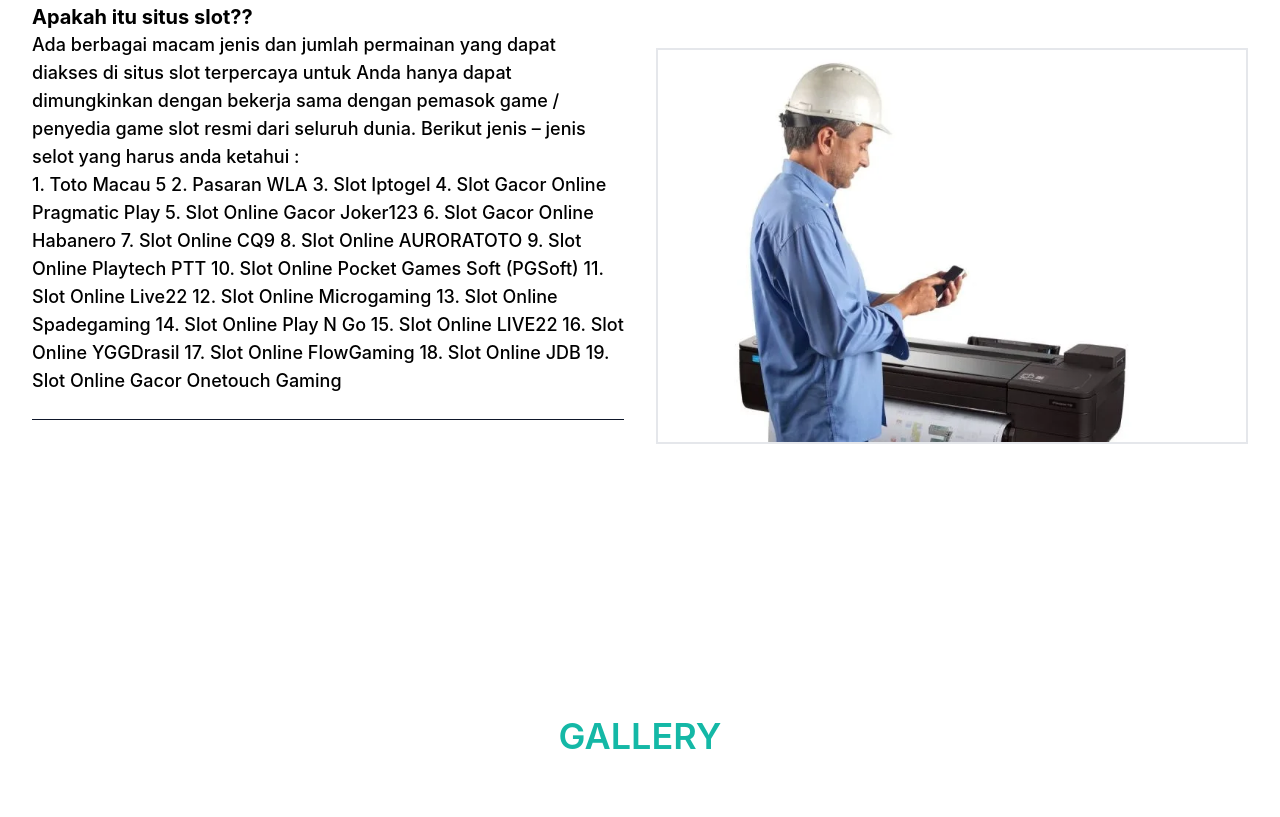
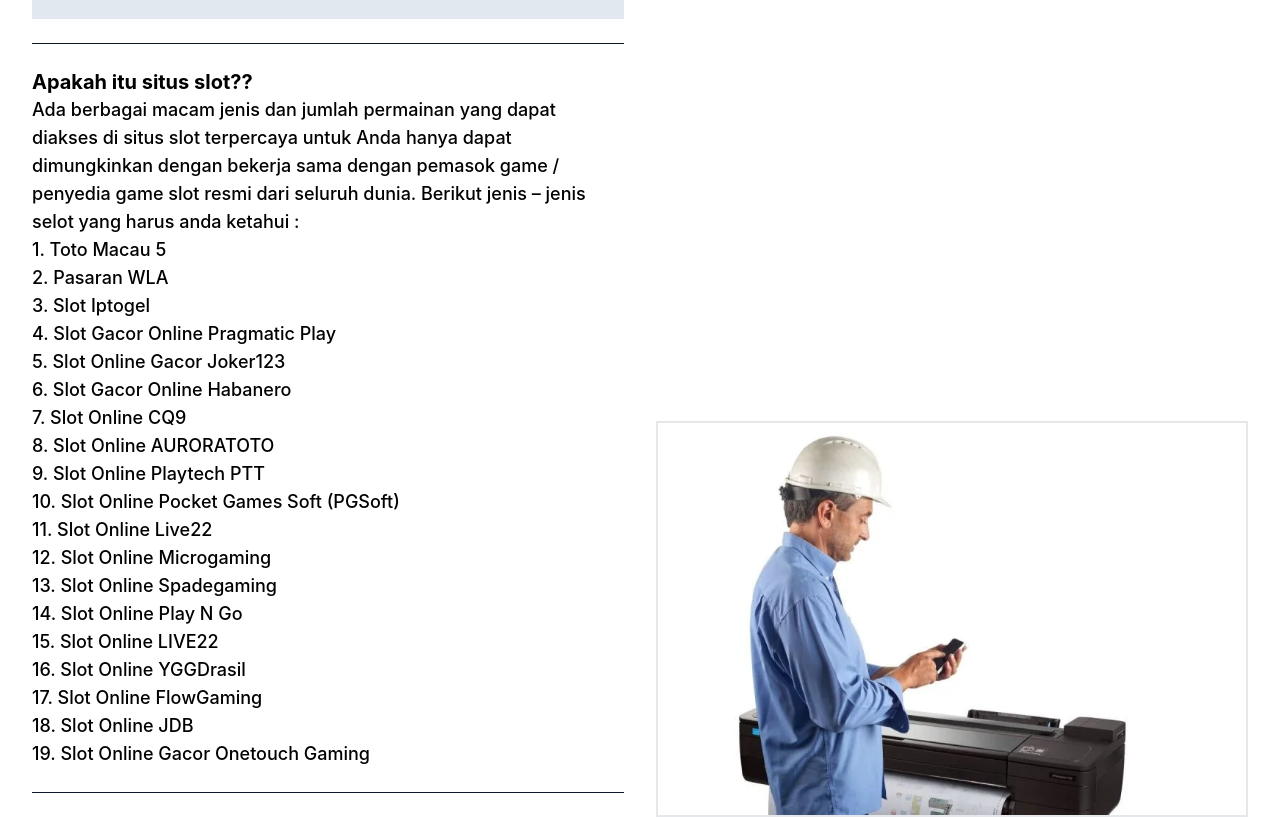
Before and after one commit to babelTechScript/project-satu, a website: page index.html in a window 1280 px wide. Shown: the part 979-1796 px from the top of the page. Drawn offline with Linux system fonts and the light colour scheme.

Commit message:
Update index.html

```diff
--- a/index.html
+++ b/index.html
@@ -112,7 +112,7 @@
 
         <div class="w-full self-end px-4 lg:w-1/2">
           <div class="relative mt-10 lg:mt-0 lg:right-0">
-            <img src="dist/img/1.webp" alt="gambar" class="max-w-full mx-auto" />
+            <img src="dist/img/logoip.jpg" alt="gambar" class="max-w-full mx-auto" />
           </div>
         </div>
       </div>
@@ -125,7 +125,7 @@
     <div class="container">
       <div class="w-full px-4">
         <div class="mx-auto mb-16 max-w-xl text-center">
-          <h4 class="mb-2 text-lg font-semibold text-primary md:text-2xl lg:text-4xl">Bahaya Slot Online dan Slot Offline</h4>
+          <h4 class="mb-2 text-lg font-semibold text-primary md:text-2xl lg:text-4xl">Coba IPTOGEL slot</h4>
         </div>
       </div>
 
@@ -138,26 +138,25 @@
           <div>
             <h2 class="text-lg font-bold lg:text-xl dark:text-white">Apakah itu situs slot??</h2>
             <p class="text-md font-medium md:text-lg dark:text-white">Ada berbagai macam jenis dan jumlah permainan yang dapat diakses di situs slot terpercaya untuk Anda hanya dapat dimungkinkan dengan bekerja sama dengan pemasok game / penyedia game slot resmi dari seluruh dunia. Berikut jenis – jenis selot yang harus anda ketahui :</p>
-             <p class="text-md font-medium md:text-lg dark:text-white">1.	Toto Macau 5
-2.	Pasaran WLA
-3.	Slot Iptogel
-4.	Slot Gacor Online Pragmatic Play
-5.	Slot Online Gacor Joker123
-6.	Slot Gacor Online Habanero
-7.	Slot Online CQ9
-8.	Slot Online AURORATOTO
-9.	Slot Online Playtech PTT
-10.	Slot Online Pocket Games Soft (PGSoft)
-11.	Slot Online Live22
-12.	Slot Online Microgaming
-13.	Slot Online Spadegaming
-14.	Slot Online Play N Go
-15.	Slot Online LIVE22
-16.	Slot Online YGGDrasil
-17.	Slot Online FlowGaming
-18.	Slot Online JDB
-19.	Slot Online Gacor Onetouch Gaming
-</p>
+             <p class="text-md font-medium md:text-lg dark:text-white">1.	Toto Macau 5</p>
+             <p class="text-md font-medium md:text-lg dark:text-white">2.	Pasaran WLA</p>
+             <p class="text-md font-medium md:text-lg dark:text-white">3.	Slot Iptogel</p>
+             <p class="text-md font-medium md:text-lg dark:text-white">4.	Slot Gacor Online Pragmatic Play</p>
+             <p class="text-md font-medium md:text-lg dark:text-white">5.	Slot Online Gacor Joker123</p>
+             <p class="text-md font-medium md:text-lg dark:text-white">6.	Slot Gacor Online Habanero</p>
+             <p class="text-md font-medium md:text-lg dark:text-white">7.	Slot Online CQ9</p>
+             <p class="text-md font-medium md:text-lg dark:text-white">8.	Slot Online AURORATOTO</p>
+             <p class="text-md font-medium md:text-lg dark:text-white">9.	Slot Online Playtech PTT</p>
+             <p class="text-md font-medium md:text-lg dark:text-white">10.	Slot Online Pocket Games Soft (PGSoft)</p>
+             <p class="text-md font-medium md:text-lg dark:text-white">11.	Slot Online Live22</p>
+             <p class="text-md font-medium md:text-lg dark:text-white">12.	Slot Online Microgaming</p>
+             <p class="text-md font-medium md:text-lg dark:text-white">13.	Slot Online Spadegaming</p>
+             <p class="text-md font-medium md:text-lg dark:text-white">14.	Slot Online Play N Go</p>
+             <p class="text-md font-medium md:text-lg dark:text-white">15.	Slot Online LIVE22</p>
+             <p class="text-md font-medium md:text-lg dark:text-white">16.	Slot Online YGGDrasil</p>
+             <p class="text-md font-medium md:text-lg dark:text-white">17.	Slot Online FlowGaming</p>
+             <p class="text-md font-medium md:text-lg dark:text-white">18.	Slot Online JDB</p>
+             <p class="text-md font-medium md:text-lg dark:text-white">19.	Slot Online Gacor Onetouch Gaming</p>
           </div>
           <hr class="my-6 h-px border-0 bg-dark" />
         </div>
```
